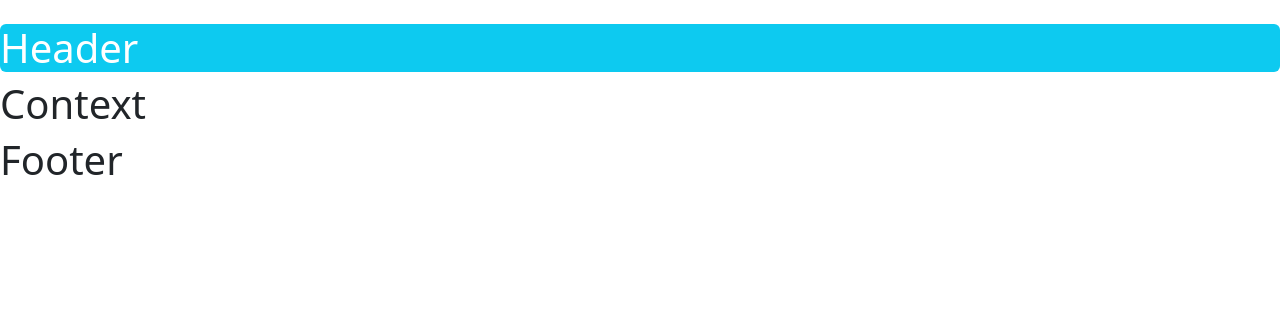
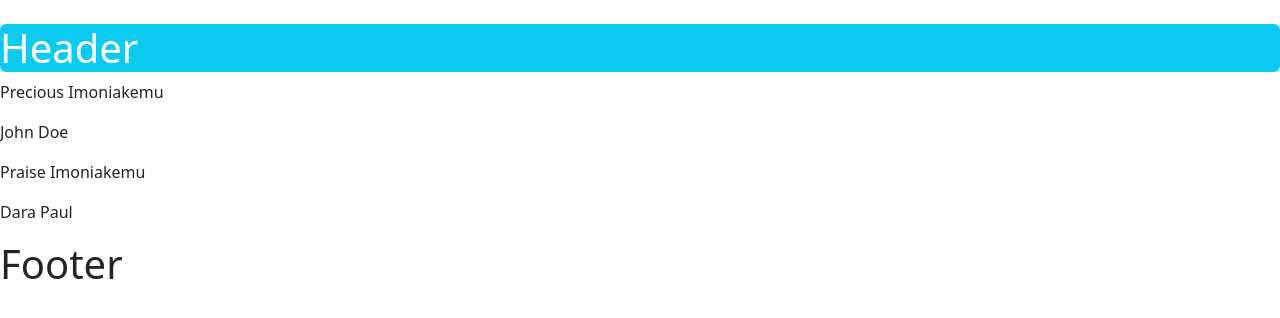
Before and after one commit to preciousimo/TeamMemberAllocation, a React (Create React App) app: page / in a window 1280 px wide. Shown: the top 318 px of the page. Built offline with nearby package versions, Linux system fonts and the light colour scheme.

Commit message:
Implement useState Hook in Functional Component

```diff
--- a/src/App.js
+++ b/src/App.js
@@ -1,15 +1,15 @@
 import logo from './logo.svg';
 import './App.css';
 import Header from './Header'
-import Context from './Context'
+import Employees from './Employees'
 import Footer from './Footer'
 
 function App() {
   return (
     <main>
-      <Header/>
-      <Context/>
-      <Footer/>
+      <Header />
+      <Employees />
+      <Footer />
     </main>
   );
 }
--- a/src/Context.js
+++ /dev/null
@@ -1,9 +0,0 @@
-const Context = () => {
-
-    return (
-        <header>
-            <h1>Context</h1>
-        </header>
-    )
-}
-export default Context
--- /dev/null
+++ b/src/Employees.js
@@ -0,0 +1,45 @@
+import { useState } from "react";
+
+const Employees = () => {
+
+  const [employees, setEmployees] = useState([{
+    id: 1,
+    fullName: "Precious Imoniakemu",
+    designation: "FullStack Developer",
+    gender: "male",
+    teamName: "TeamA"
+  },
+  {
+    id: 2,
+    fullName: "John Doe",
+    designation: "Product Manager",
+    gender: "male",
+    teamName: "TeamA"
+  },
+  {
+    id: 3,
+    fullName: "Praise Imoniakemu",
+    designation: "Data Scientist",
+    gender: "female",
+    teamName: "TeamA"
+  },
+  {
+    id: 4,
+    fullName: "Dara Paul",
+    designation: "Content Writer",
+    gender: "female",
+    teamName: "TeamB"
+  }
+])
+
+  return (
+    <main>
+       {
+        employees.map((employee) => (
+            <p>{employee.fullName}</p>
+        ))
+       }
+    </main>
+  )
+}
+export default Employees
```
